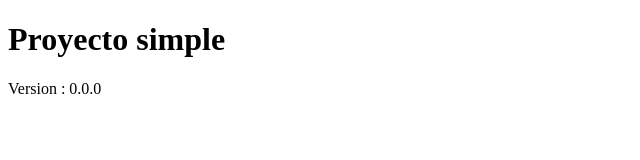
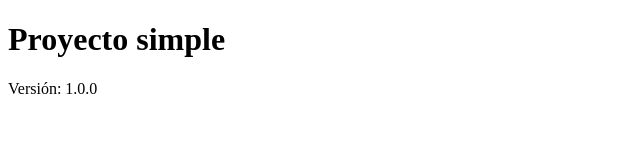
Before and after one commit to Pixuh/proyecto-simple, a plain HTML site: page src/index.html in a window 1280 px wide. Shown: the full height of the page, 0-640 px from the left. Drawn offline with Linux system fonts and the light colour scheme.

Commit message:
chore(release): prepara v1.0.0

```diff
--- a/src/index.html
+++ b/src/index.html
@@ -5,6 +5,6 @@
 </head><body>
     <main>
         <h1>Proyecto simple</h1>
-        <p> Version : <span id="Version">0.0.0</span></p>
+        <p>Versión: <span id="version">1.0.0</span></p>
     </main>
 </body></html>
```
Also changed, not shown: 1 other file.
